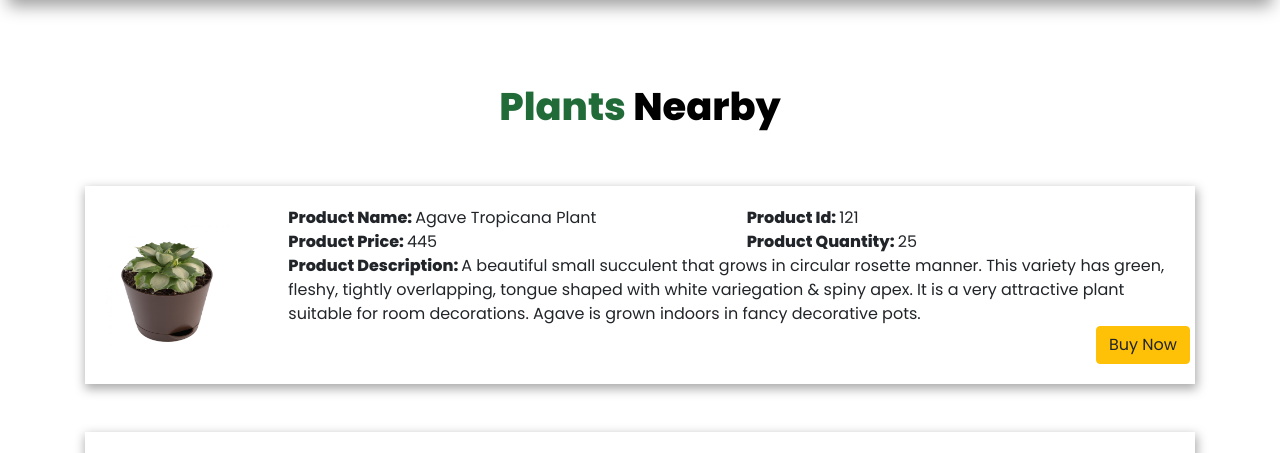
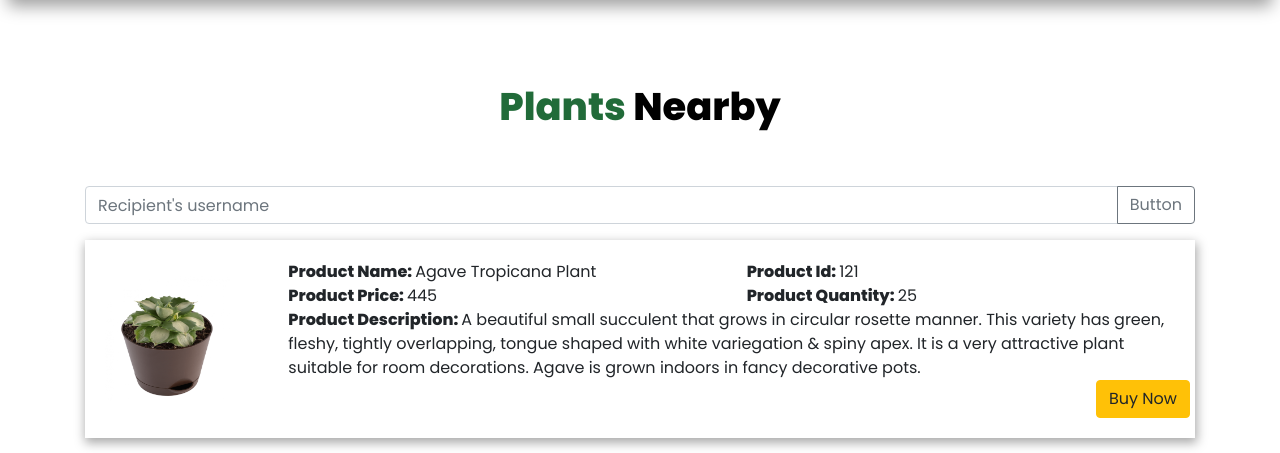
Before and after one commit to FourDivs/HerbWorld, a Django app: a page that uses herbworldapp/templates/herbworldapp/productlist.html in a window 1280 px wide. Shown: the part 80-533 px from the top of the page. Run offline with Django 3.2, Linux system fonts and the light colour scheme; data comes from the database, SQL or seed files in the repository; some libraries are stand-ins or nearby versions.

Commit message:
add search container

```diff
--- a/herbworldapp/templates/herbworldapp/productlist.html
+++ b/herbworldapp/templates/herbworldapp/productlist.html
@@ -97,13 +97,21 @@ flex-direction: row-reverse;
           <h2 class="loginheading"><span class="loginheading1">Plants </span><span class="loginheading2">Nearby</span>
         </div>
       </div>
+      <div class="input-group mb-3">
+        <input type="text" class="form-control" placeholder="Recipient's username" aria-label="Recipient's username"
+          aria-describedby="button-addon2">
+        <div class="input-group-append">
+          <button class="btn btn-outline-secondary" type="button" id="button-addon2">Button</button>
+        </div>
+      </div>
       {% for product in props %}
       <div class="row mb-5">
         <div class="col text-left">
           <div class="productdetails">
             <div class="row">
               <div class="col col-2">
-                <img src="{{product.product_image.url}}" class="card-img-top cardimage mt-3" style="width:125px ; height:125px; margin-left: auto; margin-right: auto;">
+                <img src="{{product.product_image.url}}" class="card-img-top cardimage mt-3"
+                  style="width:125px ; height:125px; margin-left: auto; margin-right: auto;">
               </div>
               <div class="col col-10">
                 <div class="row">
@@ -130,8 +138,8 @@ flex-direction: row-reverse;
                     data-target="#orderModal{{product.product_id}}">Buy Now</button>
                 </div>
               </div>
-              </div>
             </div>
+          </div>
         </div>
       </div>
       {% endfor %}
@@ -144,7 +152,8 @@ flex-direction: row-reverse;
         <div class="modal-content modalback">
           <div class="modal-header">
             <h4 class="modal-title" id="orderModalTitle"><strong>Product Name: </strong> {{product.name}}Product Name
-              <strong> </strong></h4>
+              <strong> </strong>
+            </h4>
             <button type="button" class="close" data-dismiss="modal" aria-label="Close">
               <span aria-hidden="true">&times;</span>
             </button>
@@ -165,8 +174,8 @@ flex-direction: row-reverse;
                     <div class="input-group-prepend">
                       <span class="input-group-text" id="basic-addon1">@</span>
                     </div>
-                    <input type="text" class="form-control form-control-lg" id="nurseryid"
-                      name="nurseryid" value="{{product.nursery_id}}" readonly>
+                    <input type="text" class="form-control form-control-lg" id="nurseryid" name="nurseryid"
+                      value="{{product.nursery_id}}" readonly>
                   </div>
                 </div>
               </div>
@@ -190,8 +199,8 @@ flex-direction: row-reverse;
                 <div class="col col-6">
                   <div class="form-group">
                     <label for="customeremail" class="required">Email address</label>
-                    <input type="email" class="form-control form-control-lg" id="customeremail"
-                      name="customeremail" value="{{request.user.email}}" readonly>
+                    <input type="email" class="form-control form-control-lg" id="customeremail" name="customeremail"
+                      value="{{request.user.email}}" readonly>
                   </div>
                 </div>
                 <div class="col col-6">
@@ -206,15 +215,15 @@ flex-direction: row-reverse;
                 <div class="col col-6">
                   <div class="form-group">
                     <label for="productprice" class="required">Price</label>
-                    <input type="text" class="form-control form-control-lg" id="productprice"
-                      name="productprice" value="{{product.price}}" readonly>
+                    <input type="text" class="form-control form-control-lg" id="productprice" name="productprice"
+                      value="{{product.price}}" readonly>
                   </div>
                 </div>
                 <div class="col col-6">
                   <div class="form-group">
                     <label for="productquantity" class="required">Quantity</label>
                     <input type="text" class="form-control form-control-lg" id="productquantity" name="productquantity"
-                      value="{{1}}" >
+                      value="{{1}}">
                   </div>
                 </div>
               </div>
@@ -223,12 +232,12 @@ flex-direction: row-reverse;
                   <div class="form-group">
                     <label for="address" class="required">Address</label>
                     <textarea type="text" class="form-control form-control-lg" id="customeraddress"
-                      name="customeraddress"  rows = "3" placeholder = "Enter Address"></textarea>
+                      name="customeraddress" rows="3" placeholder="Enter Address"></textarea>
                   </div>
                 </div>
               </div>
-              <input type="text" class="form-control form-control-lg" id="customerid"
-                      name="customerid" value="{{request.user.username}}" hidden>
+              <input type="text" class="form-control form-control-lg" id="customerid" name="customerid"
+                value="{{request.user.username}}" hidden>
               {% csrf_token %}
               <div class="modal-footer">
                 <button type="submit" class="btn cardbutton btn-block">Add to Orders List</button>
--- a/herbworldapp/views.py
+++ b/herbworldapp/views.py
@@ -9,15 +9,15 @@ from django.db import connection
 
 
 def home(request):
-    cursor = connection.cursor()
-    cursor.execute('''SELECT * FROM herbworldapp_customer''')
-    customers = cursor.fetchall()
-    print(customers)
-    # delete the user using raw sql
-    cursor.execute('''DELETE FROM herbworldapp_customer''')
-    cursor.execute('''SELECT * FROM herbworldapp_customer''')
-    customers = cursor.fetchall()
-    print(customers)
+    # cursor = connection.cursor()
+    # cursor.execute('''SELECT * FROM herbworldapp_customer''')
+    # customers = cursor.fetchall()
+    # print(customers)
+    # # delete the user using raw sql
+    # cursor.execute('''DELETE FROM herbworldapp_customer''')
+    # cursor.execute('''SELECT * FROM herbworldapp_customer''')
+    # customers = cursor.fetchall()
+    # print(customers)
 
     return render(request, 'herbworldapp/home.html')
 
```
Also changed, not shown: media/herbworldapp/images/bundle-philo-crassulamini-betel-fittonia.webp (added), media/herbworldapp/images/bundle-philo-crassulamini-betel-fittonia_DW4EhRQ.webp (added).
